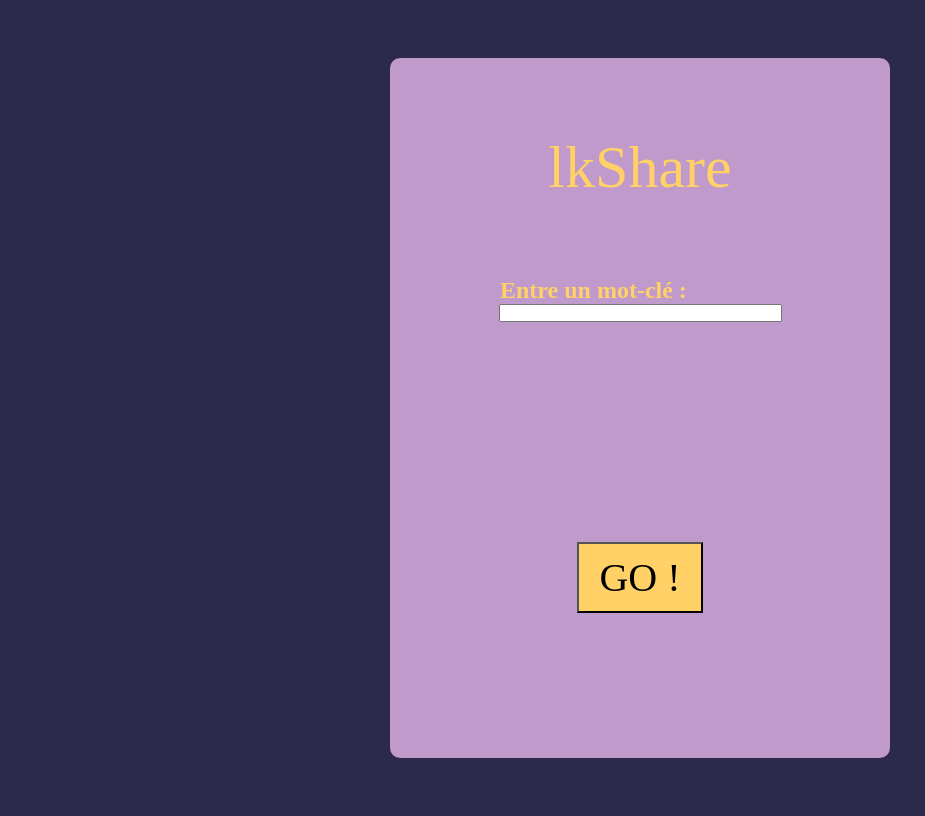
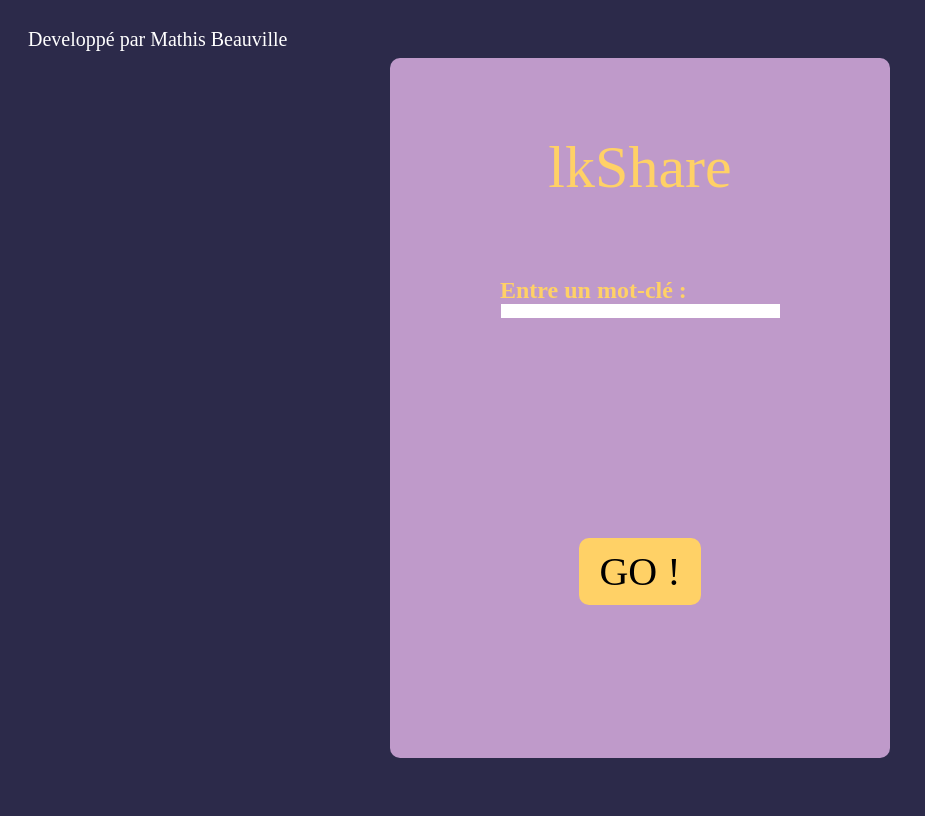
Before and after one commit to ObstinateM/lkShare, a Django app: page / in a window 1280 px wide. Shown: the whole page, without its empty margins (0-925 px from the left). Run offline with Django 3.2, Linux system fonts and the light colour scheme; some web fonts are replaced.

Commit message:
hotfix + watermark

```diff
--- a/main/templates/main/index.html
+++ b/main/templates/main/index.html
@@ -6,6 +6,13 @@
     <link href="https://fonts.googleapis.com/css2?family=Grand+Hotel&display=swap" rel="stylesheet">
     <title>lkShare</title>
     <style>
+
+    p{
+        position:fixed;
+        color: #fff;
+        font-size: 20px;
+        margin-left: 20px;
+    }
 
     body{
         background-color: #2C2A4A;
@@ -42,6 +49,8 @@
         padding: 10px 20px 10px 20px;
         font-size: 40px;
         font-family: "Grand Hotel";
+        border-radius: 10px;
+        border-width: 0px;
     }
 
     input[type="text" i]{
@@ -50,6 +59,7 @@
         margin-right: auto;
         width: 275px;
         height: 12px;
+        border-width: 0px;
     }
 
     .grid{
@@ -68,6 +78,7 @@
     <!-- https://coolors.co/ffc6d9-bf9aca-2c2a4a-ffd166-7fdeff -->
 </head>
 <body>
+    <p>Developpé par Mathis Beauville</p>
     <div class="grid">
         <div class="card">
             <a href="{% url 'lkEmpty' %}">lkShare</a>
```
